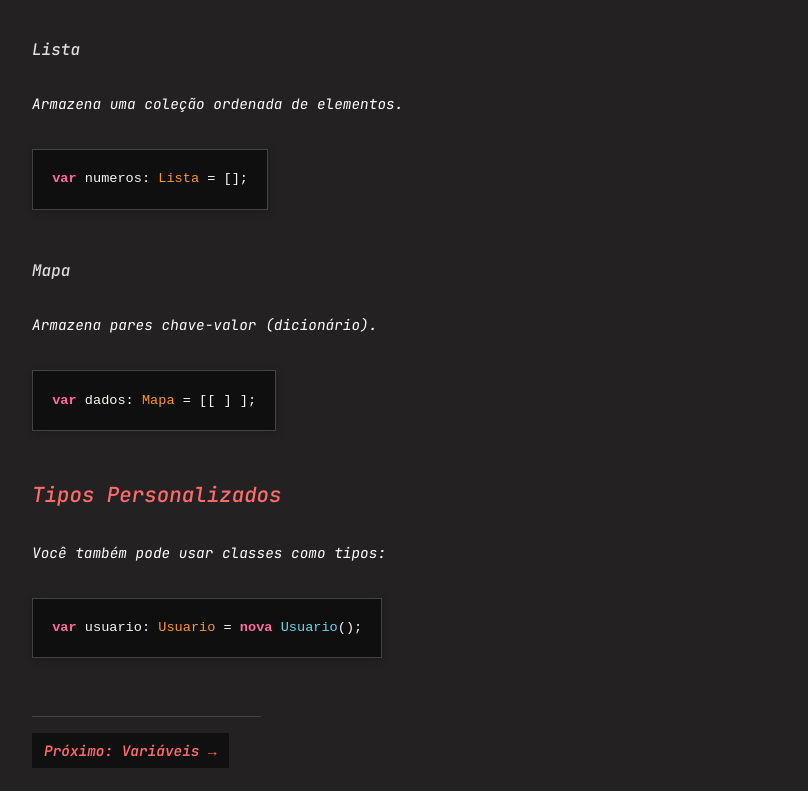
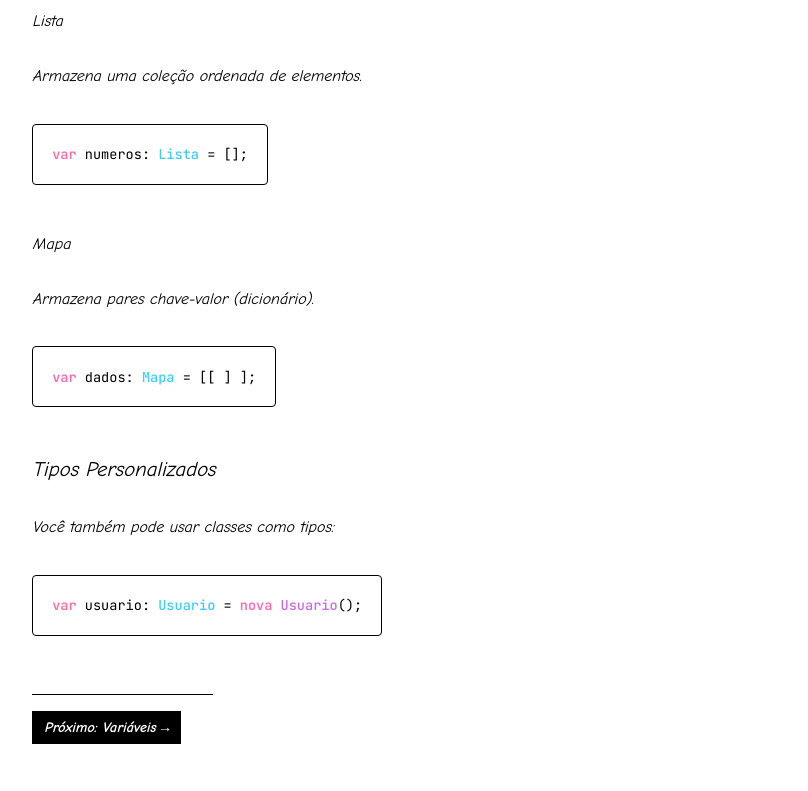
Before and after one commit to GustavoLyra23/pplus_web, a plain HTML site: page tipos.html in a window 1280 px wide. Shown: the part 1260-2051 px from the top of the page, without its empty margins (228-1036 px from the left). After the commit the page ends 2027 px from the top, so only its background shows below. Drawn offline with Linux system fonts and the light colour scheme.

Commit message:
moved from dark theme to light theme

```diff
--- a/index.css
+++ b/index.css
@@ -7,7 +7,7 @@ html {
 }
 
 body {
-    background-color: #1d1b1bf8;
+    background-color: #ffffff;
     width: 100%;
     min-height: 100vh;
     margin: 0;
@@ -35,34 +35,33 @@ h1,
 h2,
 p,
 li {
-    color: #fff;
+    color: #000000;
 }
 
 h1 {
-    font-family: 'JetBrains Mono', monospace;
+    font-family: 'Comic Sans MS', monospace;
     font-size: 2rem;
-    font-weight: 600;
+    font-weight: 500;
     margin-bottom: 1rem;
-    background: linear-gradient(135deg, #ff6b6b 0%, #ee5a24 50%, #c44569 100%);
+    background: #000000;
     -webkit-background-clip: text;
     -webkit-text-fill-color: transparent;
     background-clip: text;
-    text-shadow: 0 2px 4px rgba(255, 107, 107, 0.3);
 }
 
 h2 {
-    font-family: 'JetBrains Mono', monospace;
+    font-family: 'Comic Sans MS', monospace;
     font-size: 1.3rem;
     font-weight: 500;
     margin-top: 1.5rem;
     margin-bottom: 0.5rem;
-    color: #ff6b6b;
+    color: #000000;
     font-style: italic;
 }
 
 p {
-    font-family: 'JetBrains Mono', monospace;
-    font-size: 0.9rem;
+    font-family: 'Comic Sans MS', monospace;
+    font-size: 1.0rem;
     font-weight: 400;
     line-height: 1.6;
     margin-bottom: 0.5rem;
@@ -77,8 +76,8 @@ ul {
 }
 
 li {
-    font-family: 'JetBrains Mono', monospace;
-    font-size: 0.9rem;
+    font-family: 'Comic Sans MS', monospace;
+    font-size: 1.0rem;
     font-weight: 400;
     line-height: 1.6;
     margin-bottom: 0.5rem;
@@ -91,12 +90,12 @@ li::before {
     content: "→";
     position: absolute;
     left: 0;
-    color: #ff6b6b;
+    color: #000000;
     font-weight: bold;
 }
 
 em {
-    color: #888;
+    color: #b63a78;
     font-style: italic;
 }
 
@@ -119,64 +118,64 @@ em {
 
 .doc-nav a {
     display: block;
-    color: #ff6b6b;
+    color: #000000;
     text-decoration: none;
     padding: 8px 12px;
     font-family: 'JetBrains Mono', monospace;
     font-weight: 500;
-    background: rgba(0, 0, 0, 0.521);
+    background: rgb(0, 0, 0);
     font-size: 0.9rem;
     margin-bottom: 3px;
     transition: all 0.2s;
-    font-style: italic;
+    /* font-style: italic; */
 }
 
-.doc-nav a:hover {
-    background: rgba(0, 0, 0, 0.1);
+/* .doc-nav a:hover {
+    background: rgb(0, 0, 0);
     padding-left: 16px;
-}
+} */
 
 .breadcrumb {
     margin-bottom: 2rem;
 }
 
 .breadcrumb a {
-    color: #888;
+    color: #000000;
     text-decoration: none;
-    font-family: 'JetBrains Mono', monospace;
+    font-family: 'Comic Sans MS', monospace;
     font-size: 0.8rem;
-    font-weight: 400;
-    font-style: italic;
+    font-weight: 500;
+    /* font-style: italic; */
 }
 
 .breadcrumb a:hover {
-    color: #ff6b6b;
+    color: #000000;
 }
 
 h3 {
-    font-family: 'JetBrains Mono', monospace;
+    font-family: 'Comic Sans MS', monospace;
     font-size: 1rem;
     font-weight: 500;
-    color: #ddd;
+    color: #000000;
     margin-top: 1.5rem;
     margin-bottom: 0.5rem;
     font-style: italic;
 }
 
 .code-block {
-    background: #0f0f0f;
-    border: 1px solid #444;
+    background: #ffffff;
+    border: 1px solid #000000;
+    border-radius: 4px;
     padding: 1.2rem;
     margin: 1rem 0;
     font-family: 'JetBrains Mono', monospace;
     line-height: 1.6;
     overflow-x: auto;
-    box-shadow: 0 2px 8px rgba(0, 0, 0, 0.2);
 }
 
 .code-block code {
-    color: #f8f8f2;
-    font-family: 'Cascadia Code', monospace;
+    color: #000000;
+    font-family: 'JetBrains Mono', monospace;
     font-size: 0.85rem;
     font-weight: 400;
     white-space: pre;
@@ -186,12 +185,12 @@ h3 {
 }
 
 .code-block .keyword {
-    color: #ff6b9d;
+    color: #ff6ba9;
     font-weight: 600;
 }
 
 .code-block .string {
-    color: #98e024;
+    color: #24e03d;
 }
 
 .code-block .number {
@@ -204,27 +203,27 @@ h3 {
 }
 
 .code-block .function {
-    color: #66d9ef;
+    color: #cf66ef;
     font-weight: 500;
 }
 
 .code-block .type {
-    color: #fd971f;
+    color: #3ccefa;
     font-weight: 500;
 }
 
 .doc-nav {
     margin-top: 2rem;
     padding-top: 1rem;
-    border-top: 1px solid #444;
+    border-top: 1px solid #000000;
 }
 
 .doc-nav a {
     display: inline-block;
     margin-right: 2rem;
-    color: #ff6b6b;
+    color: #ffffff;
     text-decoration: none;
-    font-family: 'JetBrains Mono', monospace;
+    font-family: 'Comic Sans MS', monospace;
     font-weight: 600;
     font-style: italic;
 }
```
Also changed, not shown: importacoes.html (+4 -4 lines), index.html (+2 -1 lines).
